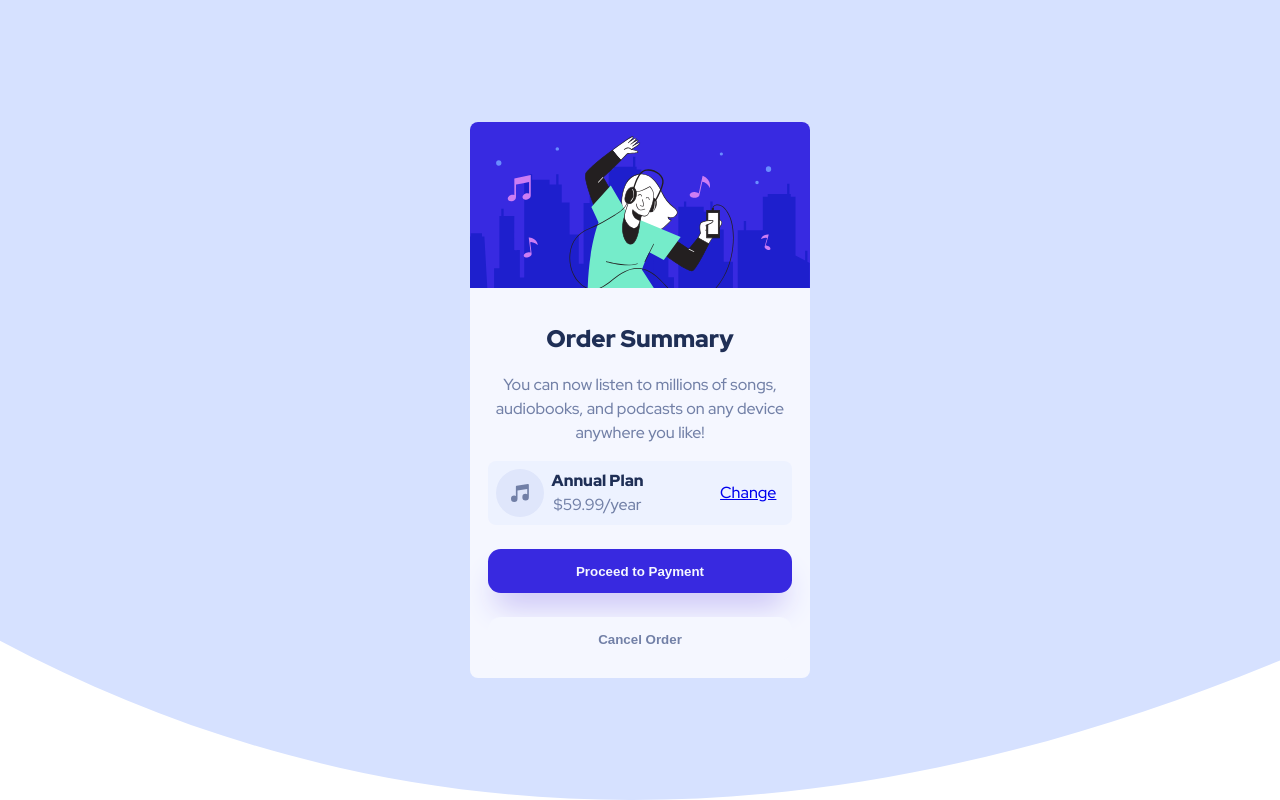
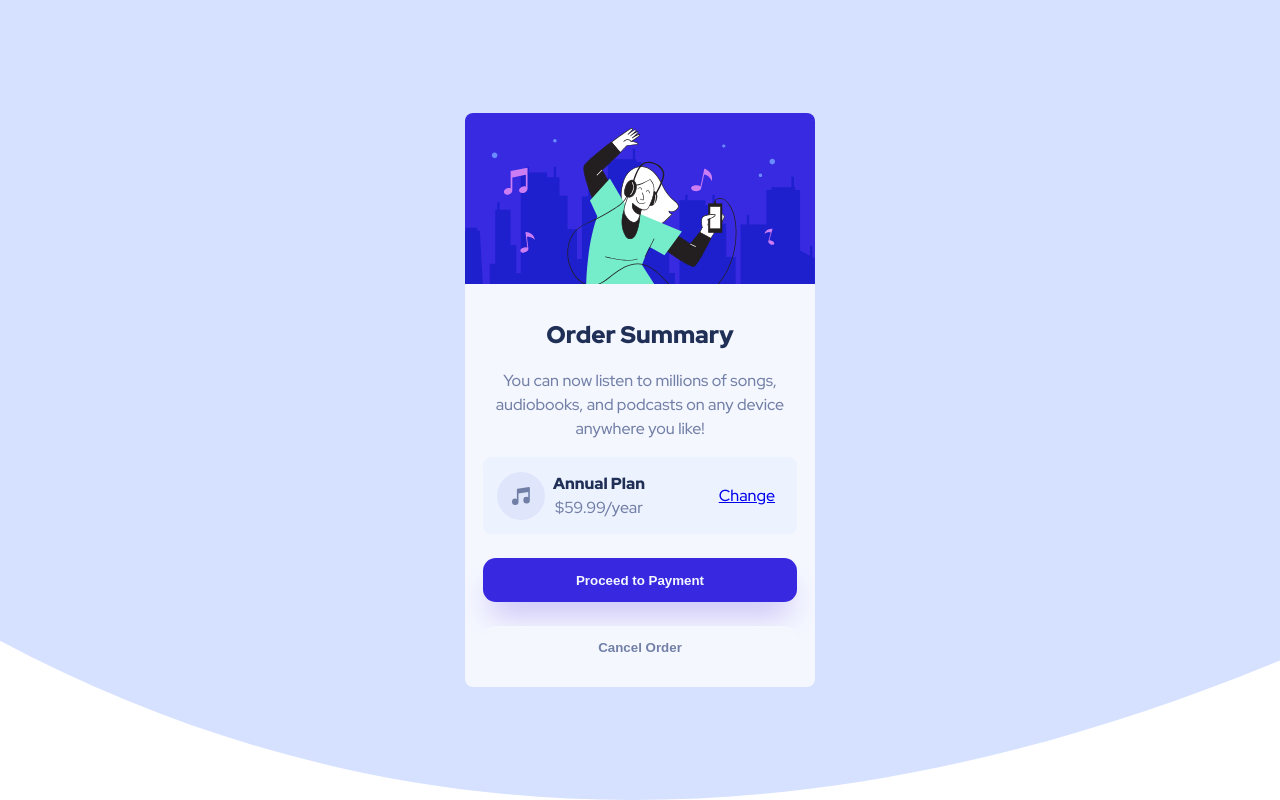
Before and after one commit to Sumitkumar01/order-summary-component-main, a plain HTML site: page index.html in a window 1280 px wide. Drawn offline with Linux system fonts and the light colour scheme.

Commit message:
error fix

```diff
--- a/style.css
+++ b/style.css
@@ -73,7 +73,7 @@ h1 {
 .product-buy {
     display: flex;
     align-items: center;
-    padding: 0.5rem;
+    padding: 0.9rem;
     gap: 0.5rem;
     border-radius: 0.5rem;
     background-color: hsla(225, 100%, 94%, 0.4);
@@ -121,6 +121,6 @@ a{
         background-image: url(./images/pattern-background-desktop.svg);
     }
     .product-card {
-        max-width: 340px;
+        max-width: 350px;
     }
 }
```
